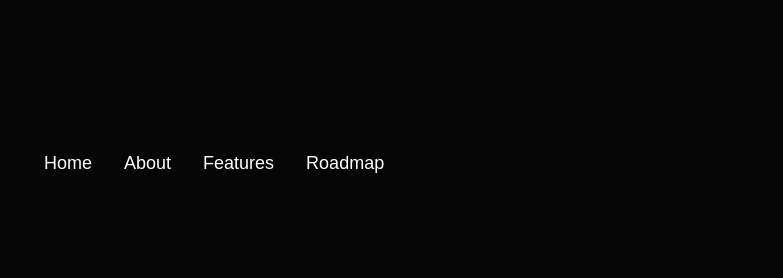
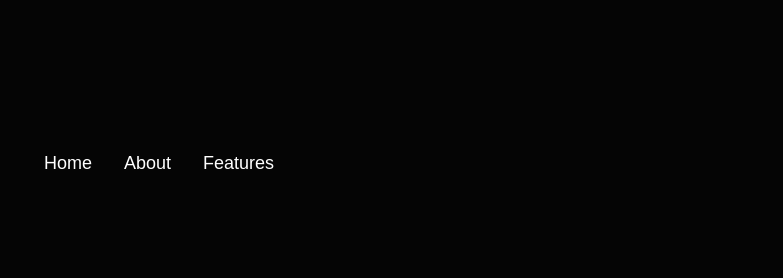
Before and after one commit to Killeremix/pixelz-ai, a plain HTML site: page pixelz-AI.html in a window 1280 px wide. Shown: the top 278 px of the page, 266-1049 px from the left. Drawn offline with Linux system fonts and the light colour scheme; a web font is replaced by a local one.

Commit message:
pixelz-AI.html

```diff
--- a/pixelz-AI.html
+++ b/pixelz-AI.html
@@ -24,7 +24,6 @@
                   <li class="header-nav-list-item"><a href="#Home-section" class="header-nav-link w-nav-link" style="max-width: 1316px;">Home</a></li>
                   <li class="header-nav-list-item"><a href="#About-section" class="header-nav-link w-nav-link" style="max-width: 1316px;">About</a></li>
                   <li class="header-nav-list-item"><a href="#feature-section" class="header-nav-link w-nav-link" style="max-width: 1316px;">Features</a></li>
-                      <li class="header-nav-list-item"><a href="./pixelz-AI.html/#" class="header-nav-link w-nav-link" style="max-width: 1316px;">Roadmap</a></li>
 
                   <li class="header-nav-list-item show-on-tablet">
                     <div class="btn-primary-wrapper"><a href="./pixelz-AI.html/#" class="btn-primary small w-button">Open Dapp</a>
```
